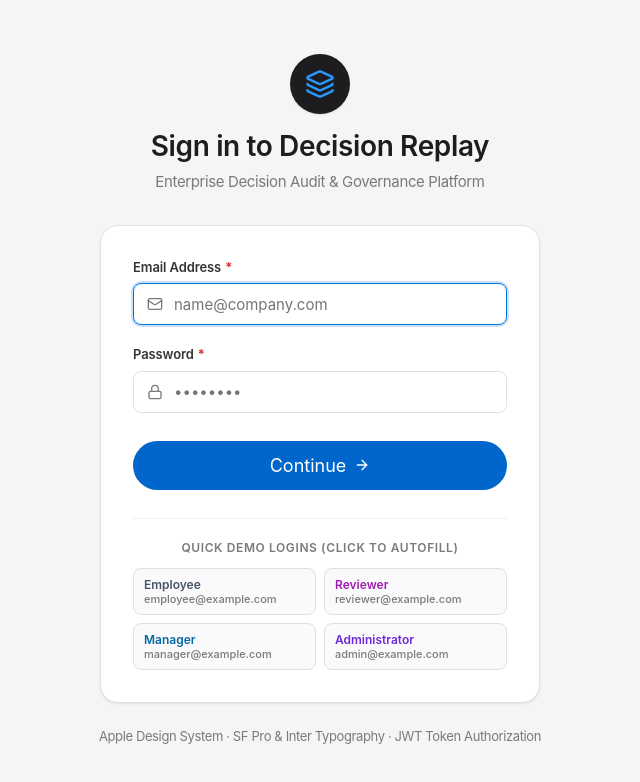
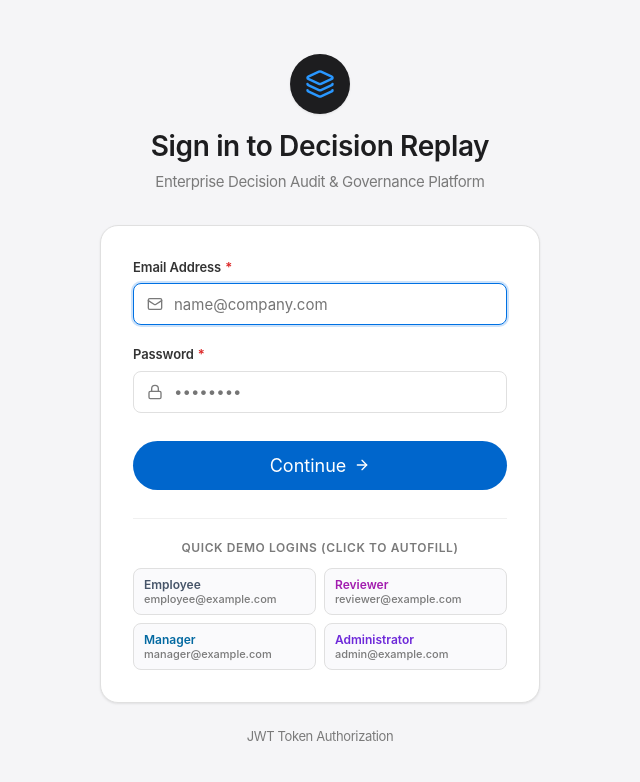
Before and after one commit to springboardmentor159/Expert-Decision-Replay-Platform, a React (Vite) app in the folder frontend/: page /login in a window 1280 px wide. Shown: the top 782 px of the page, without its empty margins (320-960 px from the left). Built offline with nearby package versions, Linux system fonts and the light colour scheme; no server answers.

Commit message:
Login page removed text under panel

```diff
--- a/frontend/src/pages/LoginPage.jsx
+++ b/frontend/src/pages/LoginPage.jsx
@@ -262,7 +262,7 @@ export const LoginPage = () => {
       </div>
 
       <div style={{ marginTop: '24px', fontSize: '13px', color: 'var(--color-ink-muted-48)' }}>
-        Apple Design System · SF Pro & Inter Typography · JWT Token Authorization
+        JWT Token Authorization
       </div>
     </div>
   );
```
